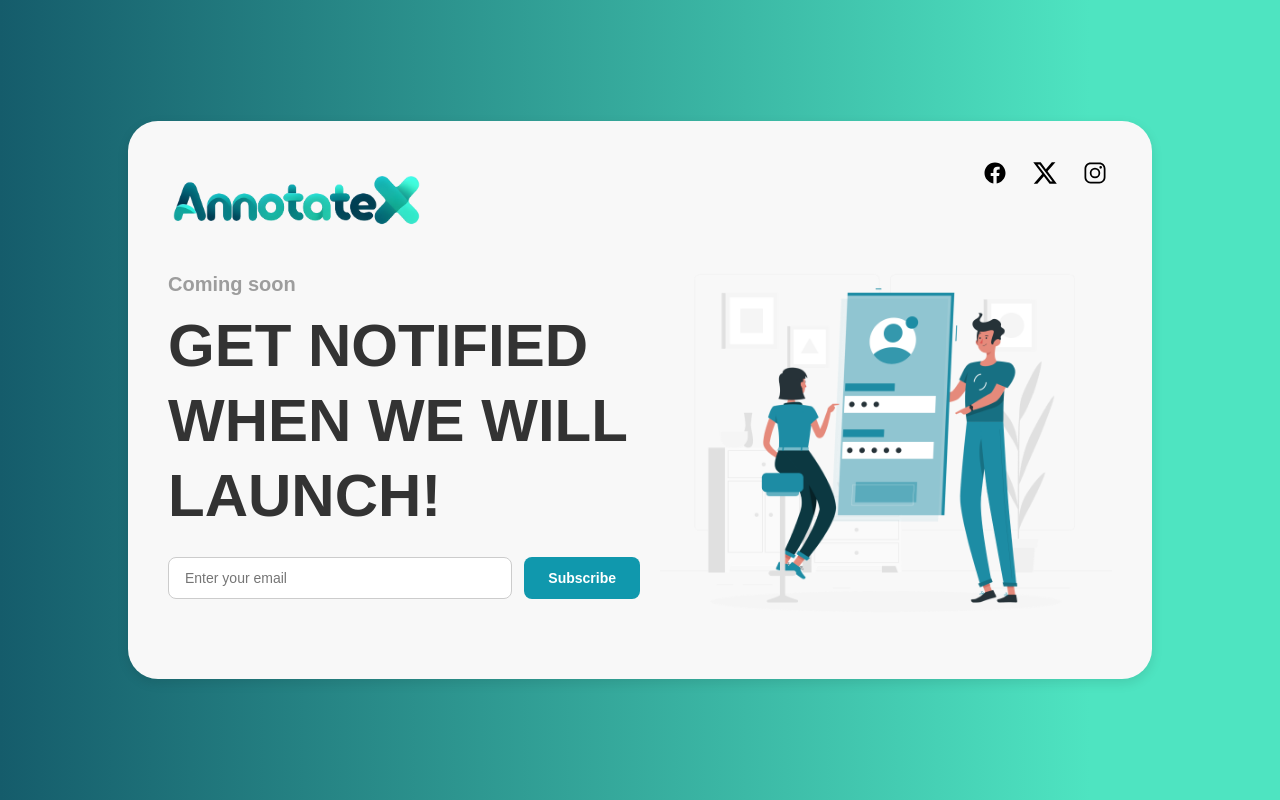
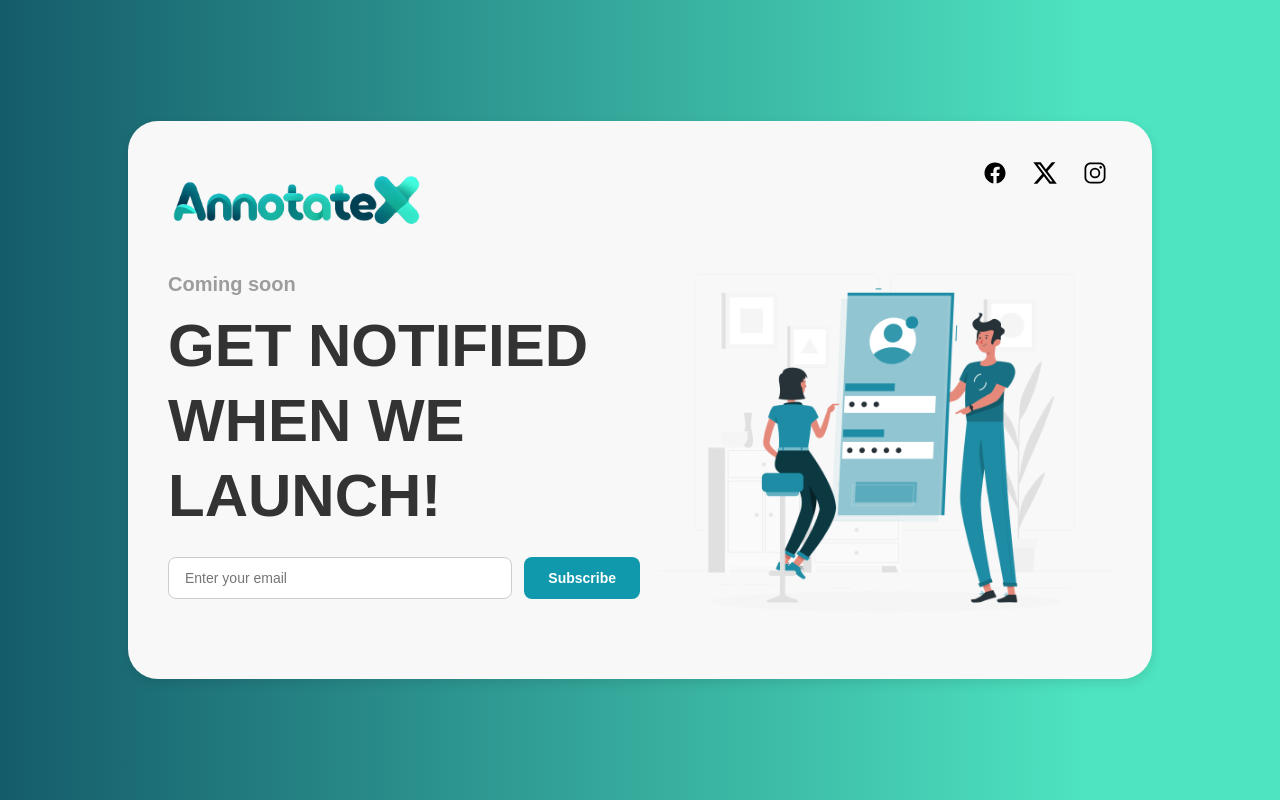
Before and after one commit to Feo4000/axcommingsoon, a React (Create React App) app: page / in a window 1280 px wide. Built offline with nearby package versions, Linux system fonts and the light colour scheme.

Commit message:
29.11.2024

```diff
--- a/src/App.js
+++ b/src/App.js
@@ -233,7 +233,7 @@ const App = () => {
             <main className="content">
               <div className="announcement">
                 <h2>Coming soon</h2>
-                <h1>GET NOTIFIED WHEN WE WILL LAUNCH!</h1>
+                <h1>GET NOTIFIED WHEN WE LAUNCH!</h1>
                 <form className="subscribe-form" onSubmit={handleSubmit}>
                   <input
                       type="email"
```
